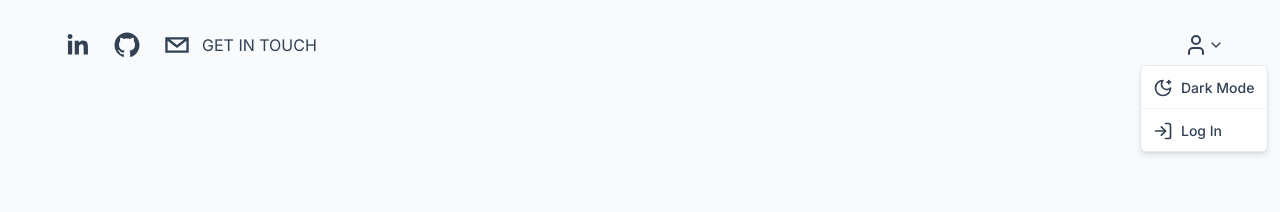
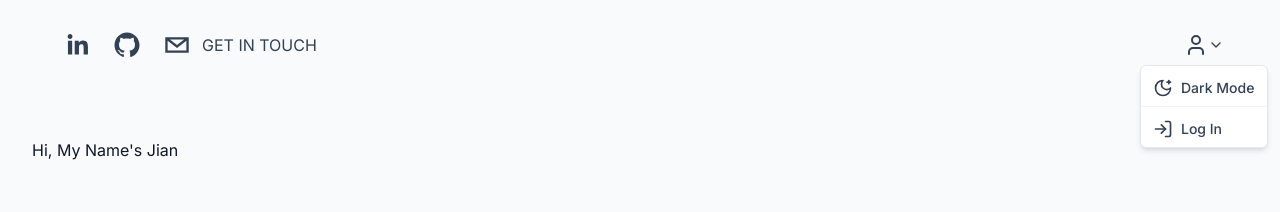
Before and after one commit to jianylei/portfolioV3, a Next.js app: page / in a window 1280 px wide. Both pictures are taken after a click on the button 1204 px from the left and 45 px from the top of the page. Shown: the top 212 px of the page. Built offline with nearby package versions, Linux system fonts and the light colour scheme.

Commit message:
Implemented theme change + toggle

```diff
--- a/package.json
+++ b/package.json
@@ -22,6 +22,7 @@
     "framer-motion": "^10.12.17",
     "lucide-react": "^0.252.0",
     "next": "13.4.7",
+    "next-themes": "^0.2.1",
     "postcss": "8.4.24",
     "react": "18.2.0",
     "react-dom": "18.2.0",
--- a/src/app/layout.tsx
+++ b/src/app/layout.tsx
@@ -1,6 +1,8 @@
+import Providers from '@/components/Providers'
 import Navbar from '@/components/navbar/Navbar'
 import { cn } from '@/lib/utils'
 import '@/styles/globals.css'
+import { ThemeProvider } from 'next-themes'
 import { Inter } from 'next/font/google'
 
 const inter = Inter({ subsets: ['latin'] })
@@ -22,11 +24,13 @@ export default function RootLayout({
         'bg-white text-slate-900 antialiased light',
         inter.className
       )}>
-      <body className="min-h-screen bg-slate-50 antialiased">
-        <Navbar />
-        <div className="container max-w-7xl mx-auto h-full pt-12">
-          {children}
-        </div>
+      <body className="min-h-screen antialiased">
+        <Providers>
+          <Navbar />
+          <div className="container max-w-7xl mx-auto h-full pt-12">
+            {children}
+          </div>
+        </Providers>
       </body>
     </html>
   )
--- a/src/app/page.tsx
+++ b/src/app/page.tsx
@@ -1,10 +1,14 @@
+import HeroSection from '@/components/HeroSection'
 import { Icons } from '@/components/Icons'
+import ThemeToggle from '@/components/ThemeToggle'
 import Navbar from '@/components/navbar/Navbar'
 
 export default function Home() {
   return (
     <main className="flex min-h-screen flex-col">
       {/* Hero */}
+      <HeroSection />
+
       {/* About */}
       {/* Experience */}
       {/* Projects */}
--- /dev/null
+++ b/src/components/HeroSection.tsx
@@ -0,0 +1,15 @@
+import { FC } from 'react'
+
+interface HeroSectionProps {}
+
+const HeroSection: FC<HeroSectionProps> = ({}) => {
+  return (
+    <section id="hero">
+      <div>
+        <h1>Hi, My Name's Jian</h1>
+      </div>
+    </section>
+  )
+}
+
+export default HeroSection
--- /dev/null
+++ b/src/components/Providers.tsx
@@ -0,0 +1,9 @@
+'use client'
+
+import { ThemeProvider } from 'next-themes'
+
+const Providers = ({ children }: { children: React.ReactNode }) => {
+  return <ThemeProvider attribute="class">{children}</ThemeProvider>
+}
+
+export default Providers
--- /dev/null
+++ b/src/components/ThemeToggle.tsx
@@ -0,0 +1,27 @@
+'use client'
+
+import { MoonStar, SunMoon } from 'lucide-react'
+import { useTheme } from 'next-themes'
+
+const ThemeToggle = ({}) => {
+  const { systemTheme, theme, setTheme } = useTheme()
+  const currentTheme = theme === 'system' ? systemTheme : theme
+  console.log('system: ' + systemTheme)
+  console.log('theme: ' + theme)
+
+  return (
+    <div
+      onClick={() => (theme == 'dark' ? setTheme('light') : setTheme('dark'))}
+      className="flex w-full h-full p-2 pb-1">
+      {theme == 'dark' ? (
+        <SunMoon className="w-5 h-5 mr-2" />
+      ) : (
+        <MoonStar className="w-5 h-5 mr-2" />
+      )}
+
+      {theme == 'dark' ? 'Light Mode' : 'Dark Mode'}
+    </div>
+  )
+}
+
+export default ThemeToggle
--- a/src/components/navbar/MoreOptionsNav.tsx
+++ b/src/components/navbar/MoreOptionsNav.tsx
@@ -7,6 +7,7 @@ import {
   DropdownMenuTrigger
 } from '../ui/dropdown-menu'
 import { ChevronDown, LogIn, MoonStar, User } from 'lucide-react'
+import ThemeToggle from '../ThemeToggle'
 
 interface MoreOptionsNavProps {}
 
@@ -18,15 +19,17 @@ const MoreOptionsNav: FC<MoreOptionsNavProps> = ({}) => {
         <ChevronDown className="w-4 h-4" />
       </DropdownMenuTrigger>
       <DropdownMenuContent>
-        <DropdownMenuItem className="text-slate-700 font-medium pt-2 px-2">
-          <MoonStar className="w-5 h-5 mr-2" /> Dark Mode
+        <DropdownMenuItem className="text-slate-700 font-medium p-0">
+          <ThemeToggle />
         </DropdownMenuItem>
 
         <DropdownMenuSeparator />
 
-        <DropdownMenuItem className="text-slate-700 font-medium pt-2 px-2">
-          <LogIn className="w-5 h-5 mr-2" />
-          Log In
+        <DropdownMenuItem className="text-slate-700 font-medium p-0">
+          <div className="flex p-2 pb-1">
+            <LogIn className="w-5 h-5 mr-2" />
+            Log In
+          </div>
         </DropdownMenuItem>
       </DropdownMenuContent>
     </DropdownMenu>
--- a/src/components/navbar/Navbar.tsx
+++ b/src/components/navbar/Navbar.tsx
@@ -10,7 +10,7 @@ interface NavbarProps {}
 const Navbar: FC<NavbarProps> = ({}) => {
   return (
     <header className="sticky top-0 z-[10] p-5">
-      <div className="container max-w-7xl h-full mx-auto flex items-center justify-between">
+      <div className="container max-w-7xl h-full mx-auto flex items-center justify-between overflow-hidden">
         <motion.div
           initial={{
             x: -500,
--- a/src/styles/globals.css
+++ b/src/styles/globals.css
@@ -1,3 +1,9 @@
 @tailwind base;
 @tailwind components;
 @tailwind utilities;
+
+@layer base{
+  body {
+      @apply dark:bg-gray-800 bg-slate-50
+  }
+}
```
Also changed, not shown: components.json, 1 other file (tests, documents, lock files or other folders).
